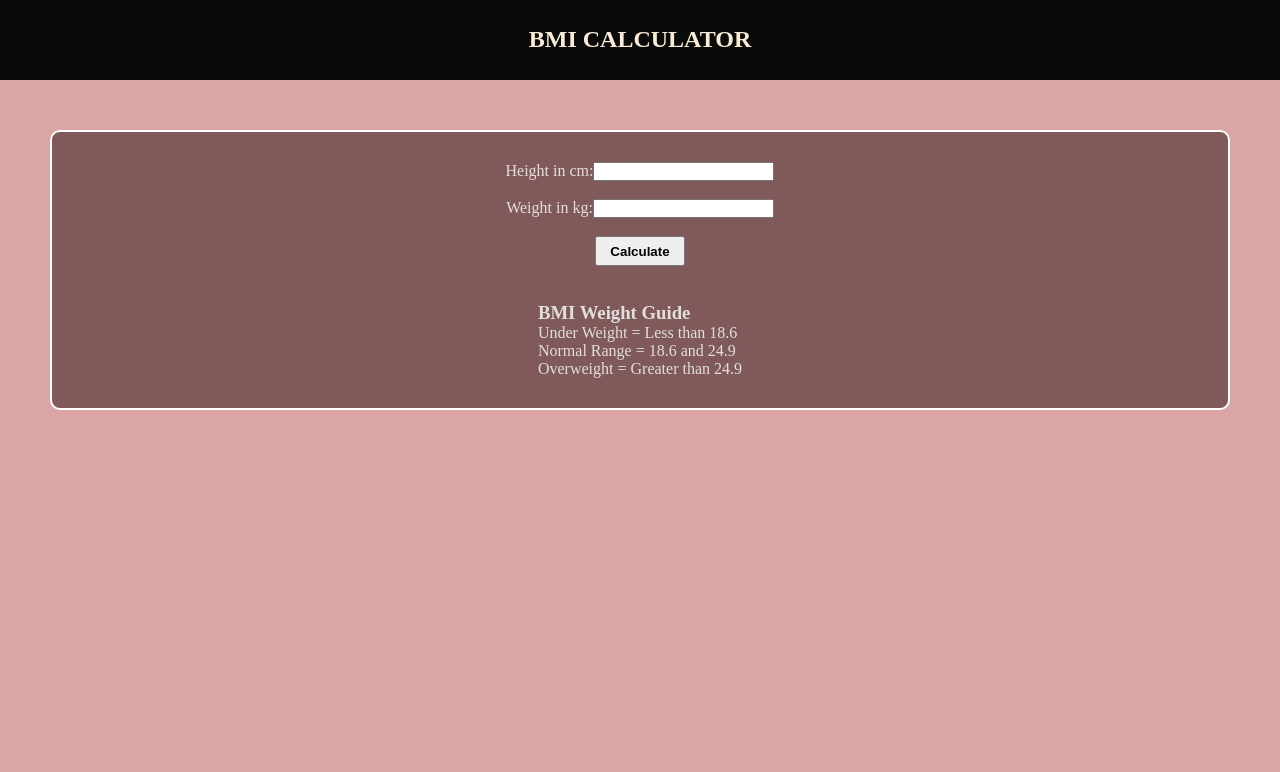
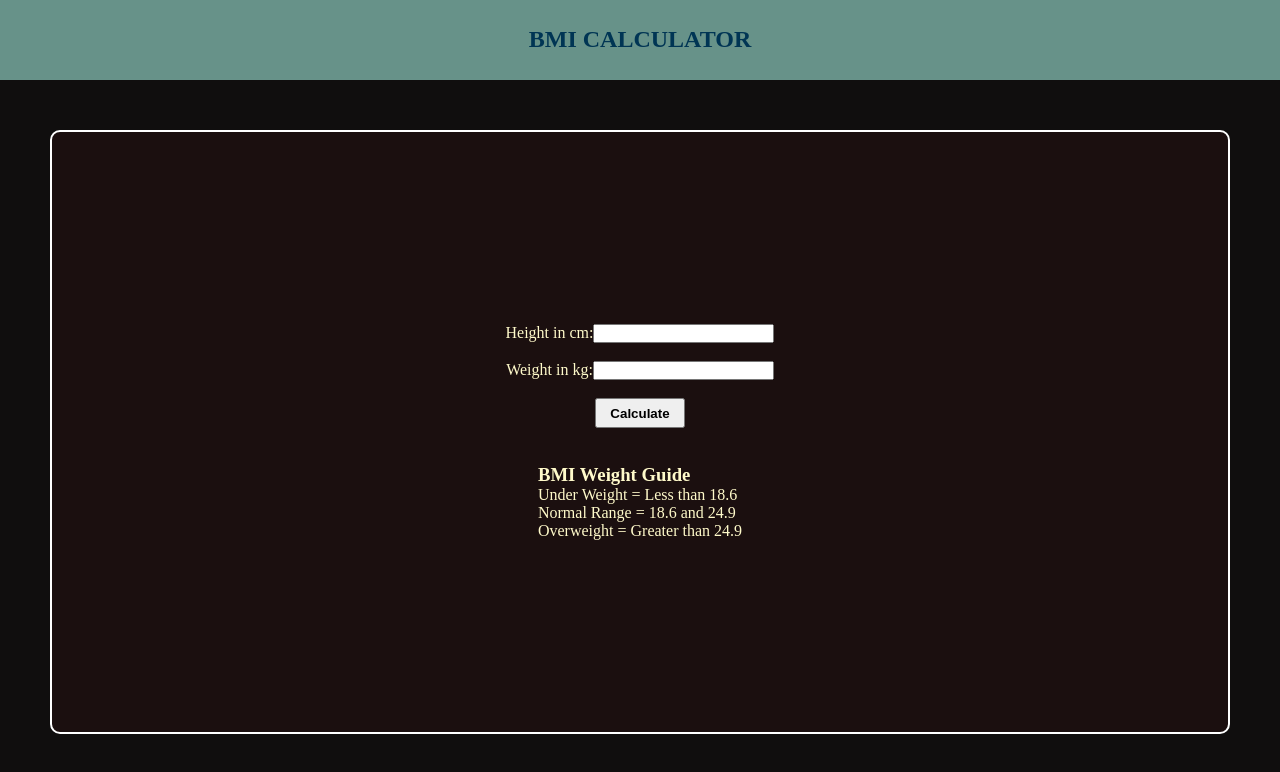
Before and after one commit to baivabbhusal/Mini-js-projects, a plain HTML site: page Bmi Calculator/index.html in a window 1280 px wide. Drawn offline with Linux system fonts and the light colour scheme.

Commit message:
Update style.css

```diff
--- a/Bmi Calculator/style.css
+++ b/Bmi Calculator/style.css
@@ -3,22 +3,22 @@
     padding: 0;
 }
 body{
-    background-color: rgb(220, 165, 165);
-    color:rgb(225, 222, 222)
+    background-color: rgb(16, 14, 14);
+    color:#FFFACA;
 }
 h1{
     text-align: center;
-    color:antiquewhite;
+    color:#003554;
     padding:2vw;
     box-sizing: border-box;
 }
 nav{
     height:10vh;
-    background-color: rgb(9, 10, 10);
-    color:rgb(15, 9, 3);
+    background-color:#679289;
 }
 
 .container{
+    height:75vh;
     margin:50px;
     border:2px solid white;
     border-radius: 10px;
@@ -50,4 +50,5 @@ button{
 
 .weight-guide{
     margin: 400px;
+
 }
```
